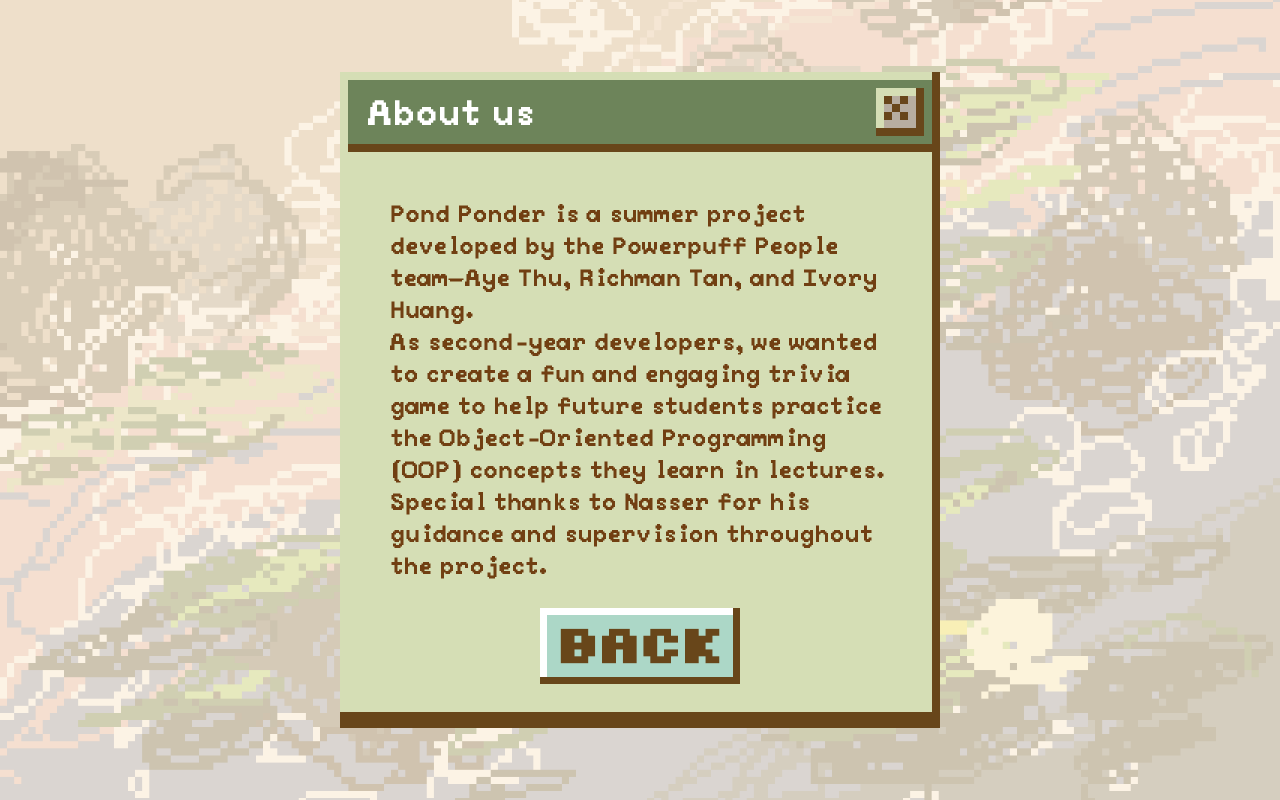
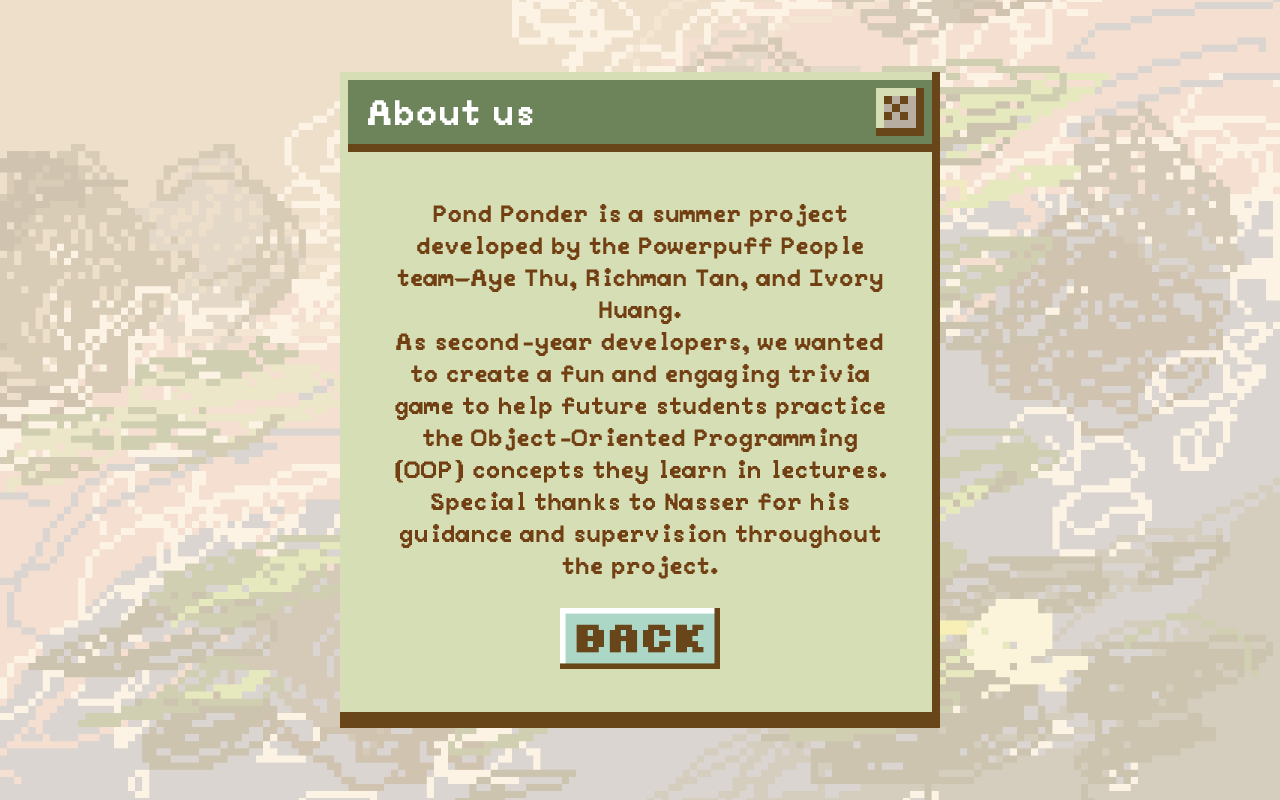
Before and after one commit to ayepricots/OOPTriviaGame, a Next.js app in the folder trivia-game/: page /about in a window 1280 px wide. Built offline with nearby package versions, Linux system fonts and the light colour scheme.

Commit message:
fix:Changed text alignment and adjusted button size and margins.

```diff
--- a/trivia-game/src/app/about/page.tsx
+++ b/trivia-game/src/app/about/page.tsx
@@ -25,7 +25,7 @@ export default function About() {
 					quality={100}
 				/>
 				<div className="absolute top-20 md:top-32 flex justify-center flex-col w-[340px] md:w-[500px] overflow-hidden">
-					<div className="md:text-2xl text-yellow-900 font-peaberry">
+					<div className="text-center md:text-2xl text-yellow-900 font-peaberry">
 						<p>
 							Pond Ponder is a summer project developed by the Powerpuff People team—Aye Thu, Richman Tan, and Ivory Huang.
 						</p>
@@ -41,7 +41,7 @@ export default function About() {
 							<Image
 								src={buttonBack}
 								alt="Back Button"
-								className="cursor-pointer w-[100px] md:w-[200px] hover:brightness-50"
+								className="cursor-pointer w-[90px] md:w-[160px] hover:brightness-50"
 								quality={100}
 							/>
 						</Link>
```
